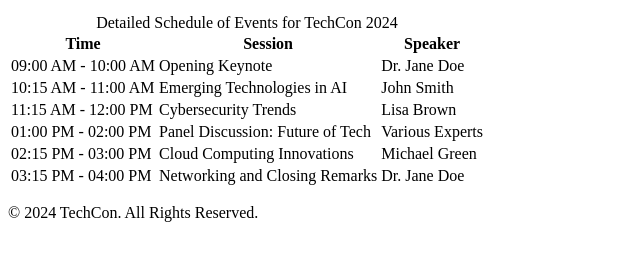
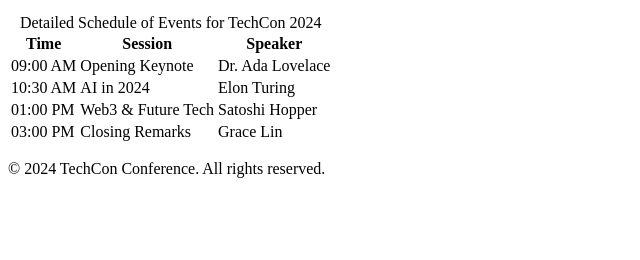
Before and after one commit to DebbyA007/TechCon_HTML, a plain HTML site: page techcon_website/schedule.html in a window 1280 px wide. Shown: the part 154-414 px from the top of the page, without its empty margins (0-640 px from the left). Drawn offline with Linux system fonts and the light colour scheme.

Commit message:
Update schedule.html

```diff
--- a/techcon_website/schedule.html
+++ b/techcon_website/schedule.html
@@ -1,13 +1,10 @@
 <!DOCTYPE html>
 <html lang="en">
 <head>
-    <meta charset="UTF-8">
-    <meta name="viewport" content="width=device-width, initial-scale=1.0">
+  <meta charset="utf-8">
   <title>Schedule for TechCon 2024</title>
-    <link rel="stylesheet" href="styles.css"> <!-- Link to your CSS file -->
 </head>
 <body>
-    <!-- Header Section -->
   <header>
     <h1>Schedule for TechCon 2024</h1>
     <nav>
@@ -20,7 +17,6 @@
     </nav>
   </header>
 
-    <!-- Main Content -->
   <main>
     <table>
       <caption>Detailed Schedule of Events for TechCon 2024</caption>
@@ -33,42 +29,31 @@
       </thead>
       <tbody>
         <tr>
-                    <td>09:00 AM - 10:00 AM</td>
+          <td>09:00 AM</td>
           <td>Opening Keynote</td>
-                    <td>Dr. Jane Doe</td>
+          <td>Dr. Ada Lovelace</td>
         </tr>
         <tr>
-                    <td>10:15 AM - 11:00 AM</td>
-                    <td>Emerging Technologies in AI</td>
-                    <td>John Smith</td>
+          <td>10:30 AM</td>
+          <td>AI in 2024</td>
+          <td>Elon Turing</td>
         </tr>
         <tr>
-                    <td>11:15 AM - 12:00 PM</td>
-                    <td>Cybersecurity Trends</td>
-                    <td>Lisa Brown</td>
+          <td>01:00 PM</td>
+          <td>Web3 & Future Tech</td>
+          <td>Satoshi Hopper</td>
         </tr>
         <tr>
-                    <td>01:00 PM - 02:00 PM</td>
-                    <td>Panel Discussion: Future of Tech</td>
-                    <td>Various Experts</td>
-                </tr>
-                <tr>
-                    <td>02:15 PM - 03:00 PM</td>
-                    <td>Cloud Computing Innovations</td>
-                    <td>Michael Green</td>
-                </tr>
-                <tr>
-                    <td>03:15 PM - 04:00 PM</td>
-                    <td>Networking and Closing Remarks</td>
-                    <td>Dr. Jane Doe</td>
+          <td>03:00 PM</td>
+          <td>Closing Remarks</td>
+          <td>Grace Lin</td>
         </tr>
       </tbody>
     </table>
   </main>
 
-    <!-- Footer Section -->
   <footer>
-        <p>&copy; 2024 TechCon. All Rights Reserved.</p>
+    <p>&copy; 2024 TechCon Conference. All rights reserved.</p>
   </footer>
 </body>
 </html>
```
Lines whose indentation alone changed are shown as unchanged.
